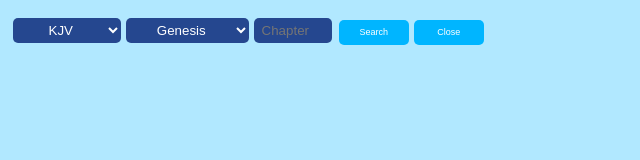
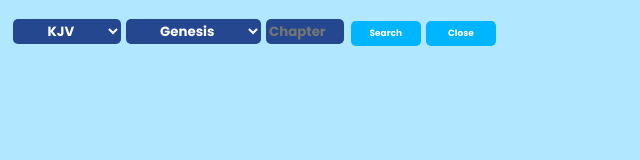
Before and after one commit to CitizenGeneral/presentationwebapp, a plain HTML site: page index.html in a window 1280 px wide. Shown: the whole page, without its empty margins (0-640 px from the left). Drawn offline with Linux system fonts and the light colour scheme.

Commit message:
Update style.css

```diff
--- a/css/style.css
+++ b/css/style.css
@@ -1,3 +1,6 @@
+@import url('https://fonts.googleapis.com/css2?family=Roboto:ital,wght@0,100;0,300;0,400;0,500;0,700;0,900;1,100;1,300;1,400;1,500;1,700;1,900&display=swap');
+@import url('https://fonts.googleapis.com/css2?family=Poppins:ital,wght@0,100;0,200;0,300;0,400;0,500;0,600;0,700;0,800;0,900;1,100;1,200;1,300;1,400;1,500;1,600;1,700;1,800;1,900&display=swap');
+
 :root {
   --white: #fff;
   --button-color: #00b5ff;
@@ -10,6 +13,8 @@
 	padding: 0px;
 	box-sizing: border-box;
 	color: var(--white);
+	font-family: 'Poppins', sans-serif;
+	font-weight: 700;
 }
 
 ul {
@@ -18,7 +23,7 @@ ul {
 
 button {
 	background: var(--button-color);
-    border-radius: 5px;
+    	border-radius: 5px;
 	width: 25px;
 	height: 25px;
 	font-size: 9px;
```
